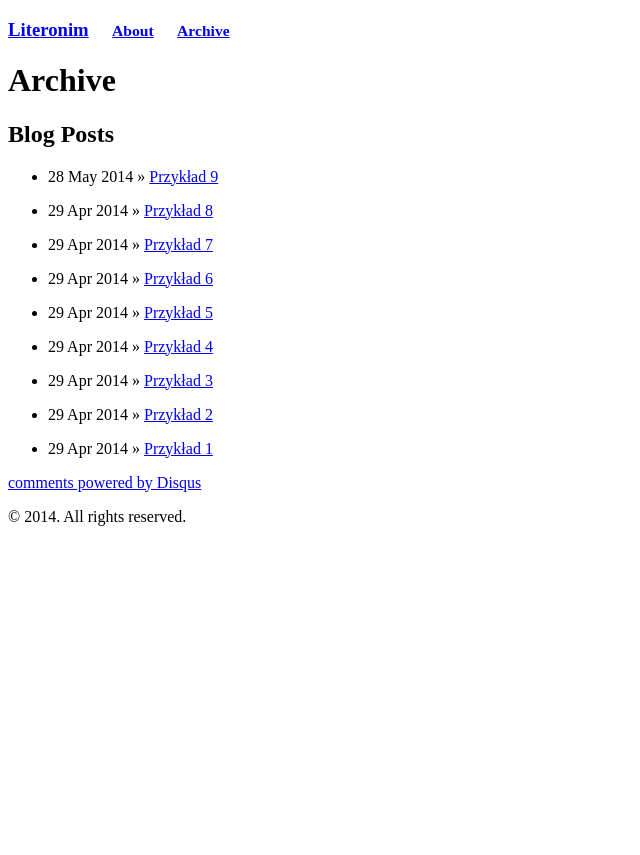
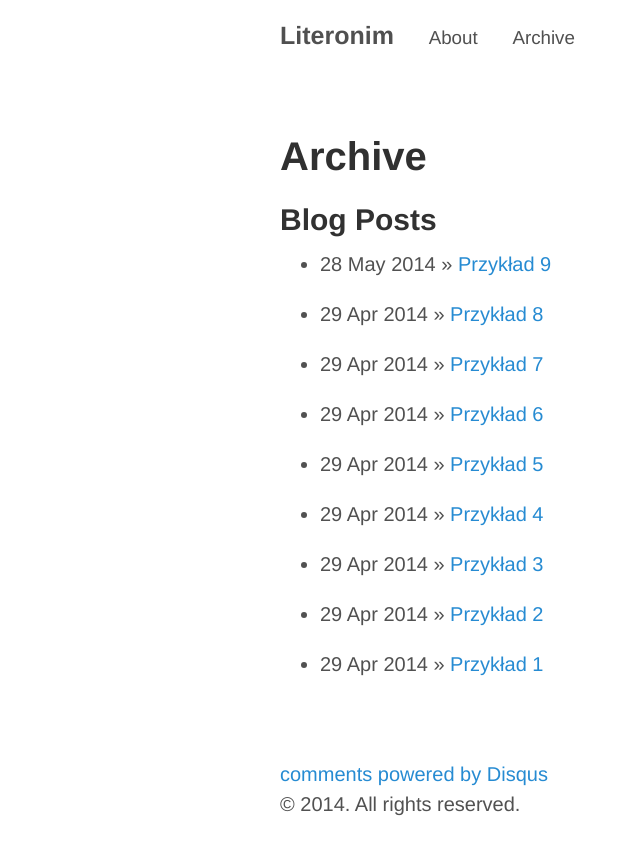
Before and after one commit to literonim/Cwiczenia.Programowanie, a Jekyll site: the page built from archive.md, in a window 1280 px wide. Shown: the top 855 px of the page, without its empty margins (0-640 px from the left). Built offline with Jekyll 4.4.1, drawn with Linux system fonts in a browser that asks for light colours; Markdown is read by kramdown in place of the engine named in the settings.

Commit message:
Update head.html

```diff
--- a/_includes/head.html
+++ b/_includes/head.html
@@ -15,13 +15,13 @@
   </title>
 
   <!-- CSS -->
-  <link rel="stylesheet" href="{{ site.baseurl }}public/css/poole.css">
-  <link rel="stylesheet" href="{{ site.baseurl }}public/css/syntax.css">
+  <link rel="stylesheet" href="{{ site.baseurl }}/public/css/poole.css">
+  <link rel="stylesheet" href="{{ site.baseurl }}/public/css/syntax.css">
 
   <!-- Icons -->
-  <link rel="apple-touch-icon-precomposed" sizes="144x144" href="{{ site.baseurl }}public/apple-touch-icon-144-precomposed.png">
-  <link rel="shortcut icon" href="{{ site.baseurl }}public/favicon.ico">
+  <link rel="apple-touch-icon-precomposed" sizes="144x144" href="{{ site.baseurl }}/public/apple-touch-icon-144-precomposed.png">
+  <link rel="shortcut icon" href="{{ site.baseurl }}/public/favicon.ico">
 
   <!-- RSS -->
-  <link rel="alternate" type="application/rss+xml" title="RSS" href="{{ site.baseurl }}atom.xml">
+  <link rel="alternate" type="application/rss+xml" title="RSS" href="{{ site.baseurl }}/atom.xml">
 </head>
```
